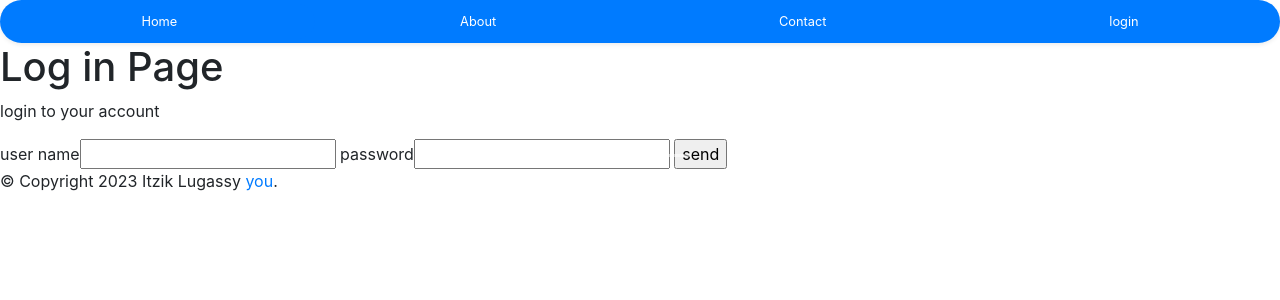
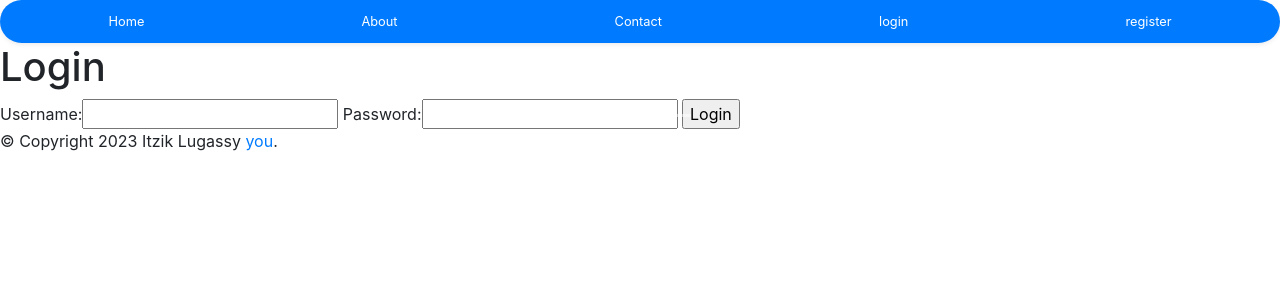
Before and after one commit to itziklugassy/flask, a Flask app: page /login in a window 1280 px wide. Shown: the top 300 px of the page. Run offline with Flask 3, Linux system fonts and the light colour scheme.

Commit message:
first commit

```diff
--- a/app.py
+++ b/app.py
@@ -1,34 +1,66 @@
 from flask import Flask, render_template, request
+import json
 
-users = [{"user": "itzik", "pass": "12345"}, {"user": "moran", "pass": "12345"}]
 app = Flask(__name__)
 
-ary = ['itzik', 'moran']
+# Function to load users from a JSON file
+def load_users():
+    try:
+        with open('users.json', 'r') as file:
+            return json.load(file)
+    except (FileNotFoundError, json.JSONDecodeError):
+        return []
 
+# Function to save users to a JSON file
+def save_users(users):
+    with open('users.json', 'w') as file:
+        json.dump(users, file)
+
+# Load users from file at the start
+users = load_users()
 
 @app.route("/")
 def hello_world():
     return render_template("home.html")
 
-
 @app.route("/about")
 def about():
     return render_template("about.html")
-
 
 @app.route("/contactt")
 def contactt():
     return render_template("contactt.html")
 
+@app.route('/register', methods=["GET", "POST"])
+def register():
+    if request.method == "POST":
+        username = request.form["user"]
+        password = request.form["pass"]
 
+        # Check if user already exists
+        for user in users:
+            if user['user'] == username:
+                return "User already exists! Try a different username."
+
+        # Add new user and save to file
+        users.append({"user": username, "pass": password})
+        save_users(users)
+
+        return render_template("sucess.html", user=username)
+    return render_template("register.html")
 
 @app.route('/login', methods=["GET", "POST"])
 def login():
     if request.method == "POST":
-        user = request.form["user"]
-        pwd = request.form["pwd"]
-        if user == "itzik" or "moran" and pwd == "12345":
-            return render_template("sucess.html",user=user)
+        username = request.form["user"]
+        password = request.form["pwd"]
+
+        # Check if credentials are valid
+        for user in users:
+            if user['user'] == username and user['pass'] == password:
+                return render_template("success.html", user=username)
+        return "Invalid username or password!"  # or you might redirect back to login page with an error
+
     return render_template("login.html")
 
 if __name__ == "__main__":
--- a/templates/layout.html
+++ b/templates/layout.html
@@ -43,6 +43,11 @@
       <a href="http://127.0.0.1:5000/login" class="nav-link rounded-5" id="contact-tab2" role="tab"
         aria-selected="false">login</a>
     </li>
+  </li>
+  <li class="nav-item" role="presentation">
+    <a href="http://127.0.0.1:5000/register" class="nav-link rounded-5" id="contact-tab2" role="tab"
+      aria-selected="false">register</a>
+  </li>
   </ul>
 
   <div id="carouselExampleIndicators" class="carousel slide">
--- a/templates/login.html
+++ b/templates/login.html
@@ -1,33 +1,10 @@
 {% extends "layout.html" %}
-{% block title %}login{% endblock %}
-{% block head %}
-{{ super() }}
-
+{% block title %}Login{% endblock %}
+{% block content %}
+<h1>Login</h1>
+<form method="post" action="/login">
+  Username:<input name="user">
+  Password:<input name="pwd" type="password">
+  <input type="submit" value="Login">
+</form>
 {% endblock %}
-{% block content %}
-
-<h1>Log in Page</h1>
-<p> login to your account</p>
-
-<form method="post" action="/login">
-  user name<input name="user">
-  password<input name="pwd">
-  <input type="submit" value="send">
-</form>
-
-{% endblock %}
-<!-- <script>
-    function myFunction() {
-      var x = document.getElementById("myInput");
-      if (x.type === "password") {
-        x.type = "text";
-      } else {
-        x.type = "password";
-      }
-    }
-  </script> -->
-<!-- user name <input type="user name">
-  Password: <input type="password" value="FakePSW" id="myInput"><button class="btn btn-primary" type="submit">Submit
-    form</button><br>
-  <p>Click the radio button to toggle between password visibility:</p>
-  <input type="checkbox" onclick="myFunction()">Show Password -->
--- /dev/null
+++ b/users.json
@@ -0,0 +1 @@
+[{"user": "itzik", "pass": "123"}, {"user": "izik", "pass": "1234567"}, {"user": "izikkk", "pass": "123"}]
```
Also changed, not shown: templates/register.html (added, +10 -0 lines), templates/sucess.html (+4 -10 lines).
